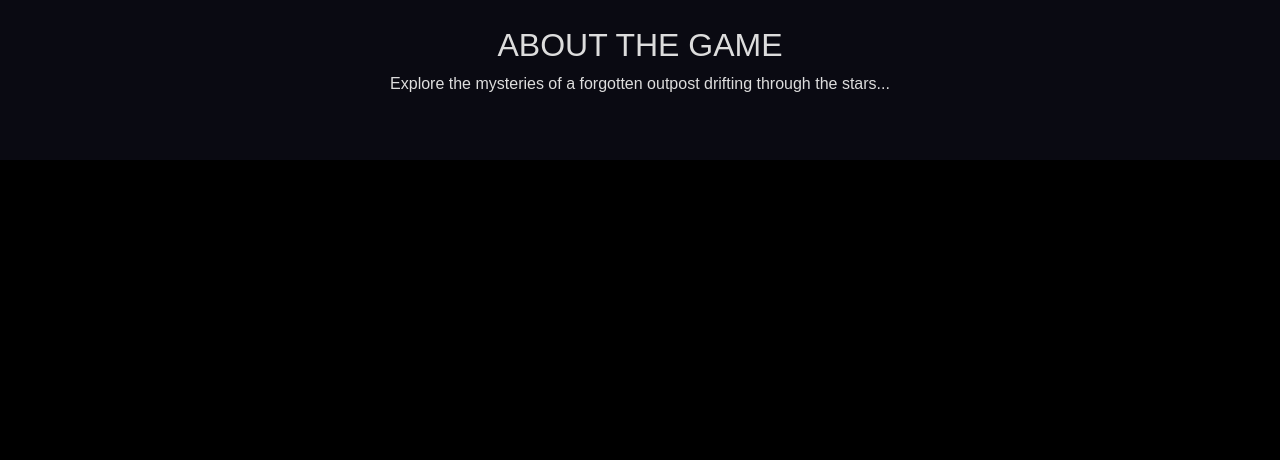
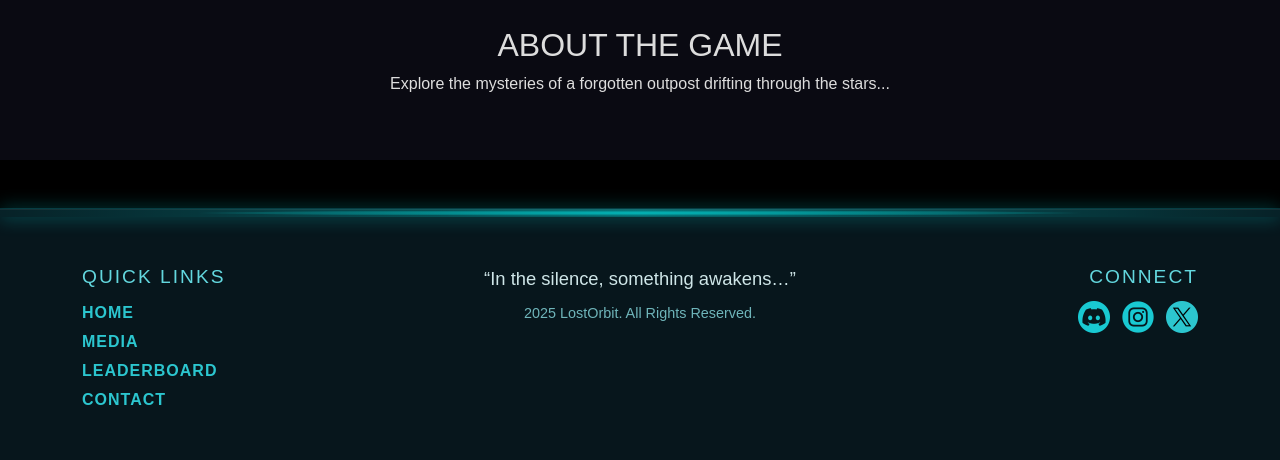
Before and after one commit to kasiaskrz/Y4_Group_Project_Group_2, a plain HTML site: page index.html in a window 1280 px wide. Shown: the part 822-1282 px from the top of the page. Before the commit the page ends 982 px from the top, so only its background shows below. Drawn offline with nearby package versions, Linux system fonts and the light colour scheme.

Commit message:
footer updates on home page leaderboard

```diff
--- a/index.html
+++ b/index.html
@@ -1,5 +1,6 @@
 <!DOCTYPE html>
 <html lang="en">
+
 <head>
   <meta charset="UTF-8" />
   <meta name="viewport" content="width=device-width, initial-scale=1" />
@@ -11,6 +12,7 @@
   <!-- Custom CSS -->
   <link rel="stylesheet" href="style.css" />
 </head>
+
 <body>
 
   <!-- Navbar -->
@@ -25,7 +27,7 @@
       <ul class="navbar-nav me-auto">
         <li class="nav-item"><a class="nav-link" href="#">HOME</a></li>
         <li class="nav-item"><a class="nav-link" href="#">MEDIA</a></li>
-        <li class="nav-item"><a class="nav-link" href="#">LEADERBOARD</a></li>
+        <li class="nav-item"><a class="nav-link" href="leaderboard.html">LEADERBOARD</a></li>
         <li class="nav-item"><a class="nav-link" href="#">CONTACT</a></li>
       </ul>
 
@@ -54,6 +56,52 @@
     <p>Explore the mysteries of a forgotten outpost drifting through the stars...</p>
   </section>
 
+  <!-- Footer -->
+  <footer class="site-footer mt-5">
+    <div class="neon-divider"></div>
+
+    <div class="container py-4 py-md-5">
+      <div class="row align-items-start gy-4">
+        <!-- Left: Quick links -->
+        <div class="col-12 col-md-4">
+          <h6 class="footer-heading">QUICK LINKS</h6>
+          <ul class="footer-links">
+            <li><a href="index.html">HOME</a></li>
+            <li><a href="media.html">MEDIA</a></li>
+            <li><a href="leaderboard.html">LEADERBOARD</a></li>
+            <li><a href="contact.html">CONTACT</a></li>
+          </ul>
+        </div>
+
+        <!-- Center: Quote + copyright -->
+        <div class="col-12 col-md-4 text-center">
+          <p class="footer-quote">“In the silence, something awakens…”</p>
+          <p class="footer-copy">2025 LostOrbit. All Rights Reserved.</p>
+        </div>
+
+        <!-- Right: Socials -->
+        <div class="col-12 col-md-4 text-md-end">
+          <h6 class="footer-heading">CONNECT</h6>
+          <div class="footer-socials">
+            <a href="#" class="social-img-btn" aria-label="Discord">
+              <img src="img/socials_icons/discord.png" alt="Discord">
+            </a>
+
+            <a href="#" class="social-img-btn" aria-label="Instagram">
+              <img src="img/socials_icons/instagram.png" alt="Instagram">
+            </a>
+
+            <a href="#" class="social-img-btn" aria-label="X">
+              <img src="img/socials_icons/twitter.png" alt="X logo">
+            </a>
+          </div>
+
+        </div>
+      </div>
+    </div>
+  </footer>
+
   <script src="https://cdn.jsdelivr.net/npm/bootstrap@5.3.3/dist/js/bootstrap.bundle.min.js"></script>
 </body>
+
 </html>
--- a/leaderboard.css
+++ b/leaderboard.css
@@ -6,7 +6,7 @@ body {
       #265054 62%,
       #3E3F41 82%,
       #07161C 100%);
-  background-attachment:scroll;
+  background-attachment: scroll;
 }
 
 /* hero section */
@@ -243,23 +243,23 @@ body {
   color: #d2e9ea;
 }
 
-/* footer */
-.site-footer{
+/* Footer */
+.site-footer {
   background: #07161C;
   color: #9fdbe0;
-  border-top: 1px solid rgba(0,255,255,0.07);
+  border-top: 1px solid rgba(0, 255, 255, 0.07);
 }
 
-.site-footer .neon-divider{
+.site-footer .neon-divider {
   height: 8px;
   background:
-    radial-gradient(closest-side, rgba(0,255,255,0.55), rgba(0,255,255,0.15) 60%, transparent 70%),
-    linear-gradient(to right, rgba(0,255,255,0.05), rgba(0,255,255,0.35), rgba(0,255,255,0.05));
-  box-shadow: 0 0 18px rgba(0,255,255,0.35), inset 0 1px 0 rgba(255,255,255,0.06);
+    radial-gradient(closest-side, rgba(0, 255, 255, 0.55), rgba(0, 255, 255, 0.15) 60%, transparent 70%),
+    linear-gradient(to right, rgba(0, 255, 255, 0.05), rgba(0, 255, 255, 0.35), rgba(0, 255, 255, 0.05));
+  box-shadow: 0 0 18px rgba(0, 255, 255, 0.35), inset 0 1px 0 rgba(255, 255, 255, 0.06);
 }
 
 /* Headings */
-.footer-heading{
+.footer-heading {
   font-family: 'Rajdhani', sans-serif;
   letter-spacing: 2px;
   color: #63d7de;
@@ -268,85 +268,53 @@ body {
 }
 
 /* Links list */
-.footer-links{
+.footer-links {
   list-style: none;
   padding: 0;
   margin: 0;
 }
 
-.footer-links li + li{ margin-top: .3rem; }
-.footer-links a{
+.footer-links li+li {
+  margin-top: .3rem;
+}
+
+.footer-links a {
   text-decoration: none;
   color: #2cc6cf;
   font-family: 'Rajdhani', sans-serif;
   font-weight: 600;
   letter-spacing: 1px;
 }
-.footer-links a:hover{
+
+.footer-links a:hover {
   color: #7ee9ef;
-  text-shadow: 0 0 8px rgba(0,255,255,0.5);
+  text-shadow: 0 0 8px rgba(0, 255, 255, 0.5);
 }
 
 /* Quote + copyright */
-.footer-quote{
+.footer-quote {
   color: #cfe6e8;
   font-family: 'Rajdhani', sans-serif;
   font-size: clamp(.95rem, 1.8vw, 1.15rem);
   margin: 0 0 .6rem 0;
 }
 
-.footer-copy{
+.footer-copy {
   font-family: 'Rajdhani', sans-serif;
   color: #6fb5ba;
   font-size: .9rem;
   margin: 0;
 }
 
-/* Social buttons */
-.footer-socials .social-btn{
-  display: inline-flex;
-  align-items: center;
-  justify-content: center;
-  width: 38px;
-  height: 38px;
-  margin-left: .4rem;
-  border-radius: 50%;
-  border: 2px solid #19c9d2;
-  color: #19c9d2;
-  background: rgba(0,255,255,0.06);
-  transition: transform .18s ease, box-shadow .18s ease, background .18s ease, color .18s ease;
-}
-
-.footer-socials .social-btn:hover{
-  transform: translateY(-2px);
-  box-shadow: 0 0 12px rgba(0,255,255,.45);
-  background: rgba(0,255,255,0.12);
-  color: #7ee9ef;
-}
-
-/* for small screens */
-@media (max-width: 768px){
-  .footer-heading{ margin-top: .5rem; }
-  .footer-socials{ text-align: center; }
-}
-
-/* Social container — align icons in a row */
-.footer-socials {
-  display: flex;
-  justify-content: center; /* center on mobile */
-  gap: 10px;
-}
-
-
 
 /* Icon images */
 .footer-socials .social-img-btn img {
-  width: 32px;   /* scale icon inside */
+  width: 32px;
   height: 32px;
   object-fit: contain;
 }
 
-/* Hover glow effect */
+/* Hover effect */
 .footer-socials .social-img-btn:hover {
   transform: translateY(-2px);
 }
@@ -364,3 +332,14 @@ body {
     justify-content: flex-end;
   }
 }
+
+/* for small screens */
+@media (max-width: 768px) {
+  .footer-heading {
+    margin-top: .5rem;
+  }
+
+  .footer-socials {
+    text-align: center;
+  }
+}
--- a/style.css
+++ b/style.css
@@ -128,3 +128,104 @@ body {
   background: #0a0a12;
   color: #ddd;
 }
+
+/* Footer */
+.site-footer {
+  background: #07161C;
+  color: #9fdbe0;
+  border-top: 1px solid rgba(0, 255, 255, 0.07);
+}
+
+.site-footer .neon-divider {
+  height: 8px;
+  background:
+    radial-gradient(closest-side, rgba(0, 255, 255, 0.55), rgba(0, 255, 255, 0.15) 60%, transparent 70%),
+    linear-gradient(to right, rgba(0, 255, 255, 0.05), rgba(0, 255, 255, 0.35), rgba(0, 255, 255, 0.05));
+  box-shadow: 0 0 18px rgba(0, 255, 255, 0.35), inset 0 1px 0 rgba(255, 255, 255, 0.06);
+}
+
+/* Headings */
+.footer-heading {
+  font-family: 'Rajdhani', sans-serif;
+  letter-spacing: 2px;
+  color: #63d7de;
+  margin-bottom: .8rem;
+  font-size: 1.2em;
+}
+
+/* Links list */
+.footer-links {
+  list-style: none;
+  padding: 0;
+  margin: 0;
+}
+
+.footer-links li+li {
+  margin-top: .3rem;
+}
+
+.footer-links a {
+  text-decoration: none;
+  color: #2cc6cf;
+  font-family: 'Rajdhani', sans-serif;
+  font-weight: 600;
+  letter-spacing: 1px;
+}
+
+.footer-links a:hover {
+  color: #7ee9ef;
+  text-shadow: 0 0 8px rgba(0, 255, 255, 0.5);
+}
+
+/* Quote + copyright */
+.footer-quote {
+  color: #cfe6e8;
+  font-family: 'Rajdhani', sans-serif;
+  font-size: clamp(.95rem, 1.8vw, 1.15rem);
+  margin: 0 0 .6rem 0;
+}
+
+.footer-copy {
+  font-family: 'Rajdhani', sans-serif;
+  color: #6fb5ba;
+  font-size: .9rem;
+  margin: 0;
+}
+
+
+/* Icon images */
+.footer-socials .social-img-btn img {
+  width: 32px;
+  height: 32px;
+  object-fit: contain;
+}
+
+/* Hover effect */
+.footer-socials .social-img-btn:hover {
+  transform: translateY(-2px);
+}
+
+/* default: center on mobile */
+.footer-socials {
+  display: flex;
+  justify-content: center;
+  gap: 12px;
+}
+
+/* desktop: align to the right */
+@media (min-width: 768px) {
+  .footer-socials {
+    justify-content: flex-end;
+  }
+}
+
+/* for small screens */
+@media (max-width: 768px) {
+  .footer-heading {
+    margin-top: .5rem;
+  }
+
+  .footer-socials {
+    text-align: center;
+  }
+}
```
